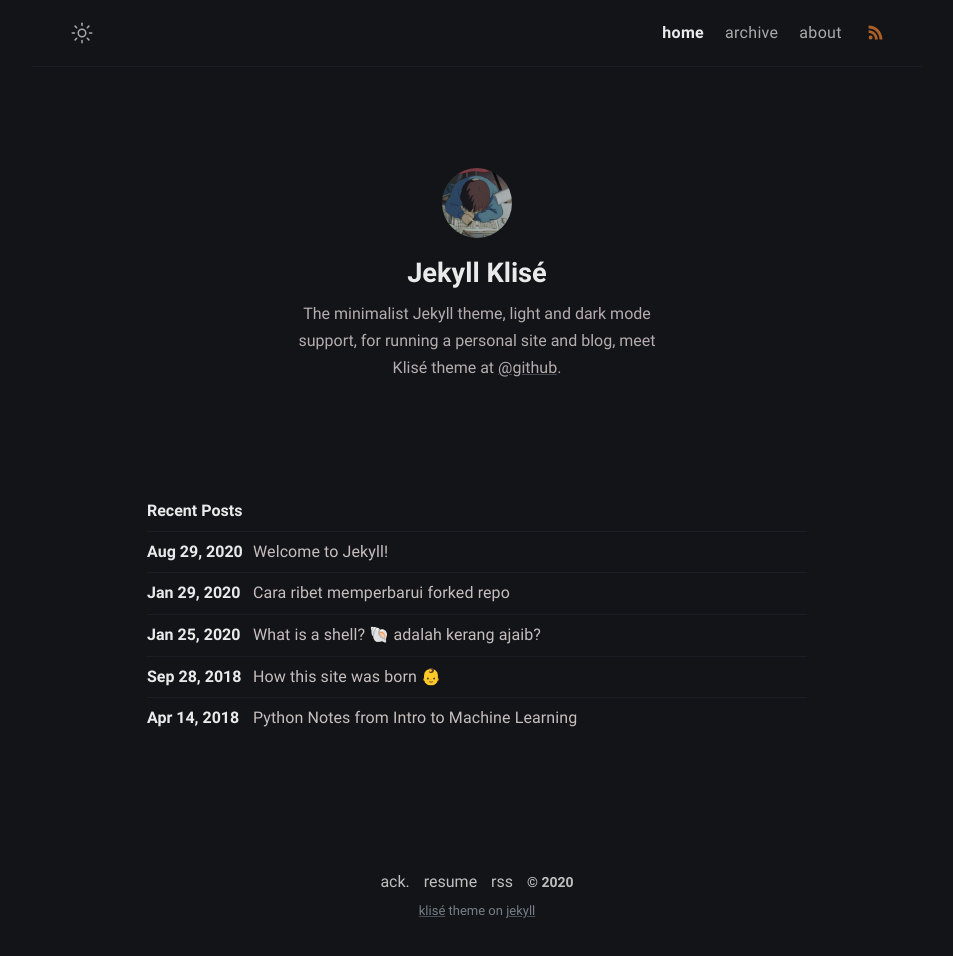
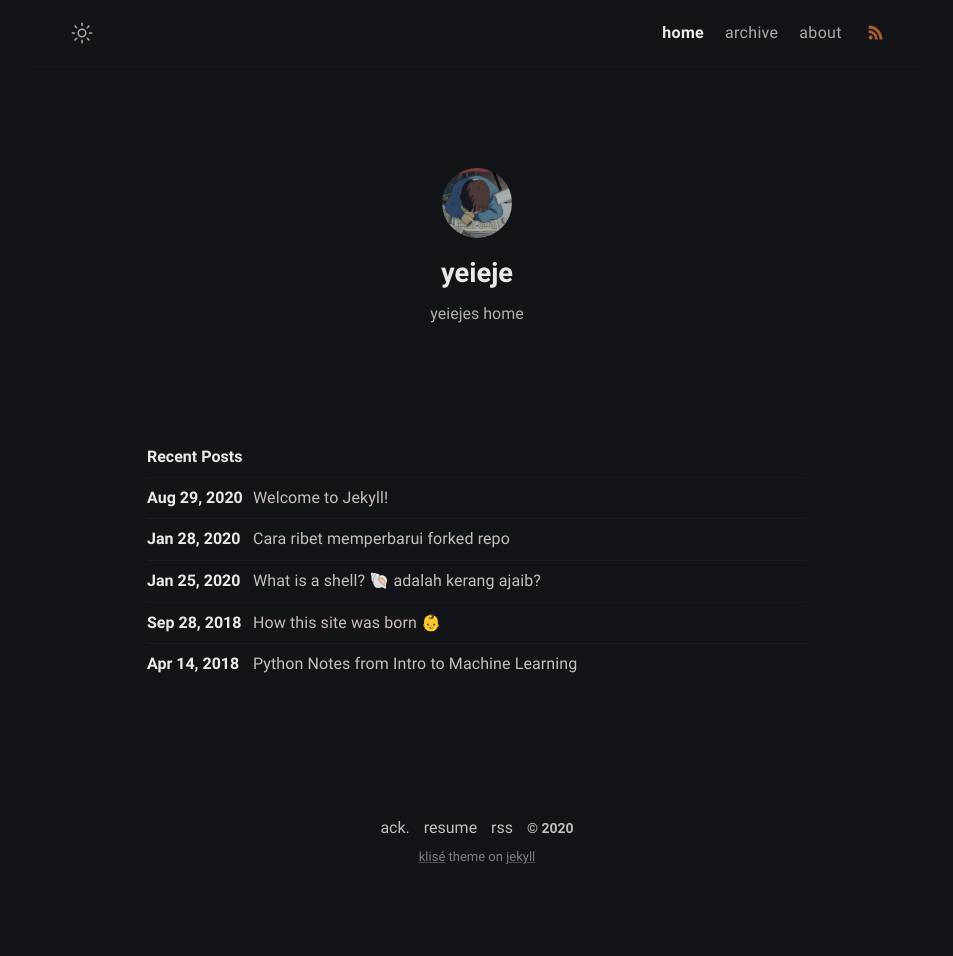
Before and after one commit to iwdstry/yeieje, a Jekyll site: the page built from index.md, in a window 1280 px wide. Shown: the whole page, without its empty margins (163-1116 px from the left). Built offline with Jekyll 4.4.1, drawn with Linux system fonts in a browser that asks for light colours; after the commit the page ends 902 px from its top, so only the background shows below that.

Commit message:
Update _config.yml

```diff
--- a/_config.yml
+++ b/_config.yml
@@ -1,31 +1,25 @@
 # Site settings
-title: Klise Theme # site title
-description: >- # site description
-  He's writing in Bahasa about web technology and experience as a journal
-  for documentation things that he learned, meet him <a href="https://github.com/piharpi" target="_blank" rel="noopener">@github</a>.
+title: yeieje # site title
+description: yeiejes home # site description
 lang: en-US # default lang
-timezone: Asia/Jakarta # set your timezone
-image: assets/img/ogp.png # This image used for Open Graph more info https://ogp.me/
-repo: https://github.com/piharpi/jekyll-klise # site repo [optional]
+timezone: # set your timezone
+image: /yeieje/assets/img/ogp.png # This image used for Open Graph more info https://ogp.me/
+repo: https://iwdstry.github.io/yeieje/ # site repo [optional]
 mode: dark # default theme "dark" | "light"
 
 # Profile settings
 author:
-  name: Jekyll Klisé # author name
-  bio: >- # tell to the world
-    The minimalist Jekyll theme, light and dark mode support, for running a personal site and blog,
-    meet Klisé theme at <a href="https://github.com/piharpi/jekyll-klise" target="_blank" rel="noopener">@github</a>.
-  username: username # general username
-  github: github_username # github username
-  twitter: twitter_username # twitter username
-  facebook: facebook_username # facebook username
-  email: your-email@email.com # email adress
-  avatar: /assets/img/avatar.jpg # change with your own avatar
+  name: yeieje # author name
+  bio: yeiejes home # tell to the world
+  username: yeieje # general username
+  github: github_yeieje # github username
+  twitter: twitter_yeieje # twitter username
+  avatar: /yeieje/assets/img/avatar.jpg # change with your own avatar
 
 # URL settings
 url: "https://klise.now.sh" #
 baseurl:
-permalink: /:title/
+permalink: /yeieje/title/
 google_analytics: # leave it blank if not wish
 fb_appid:
 
```
